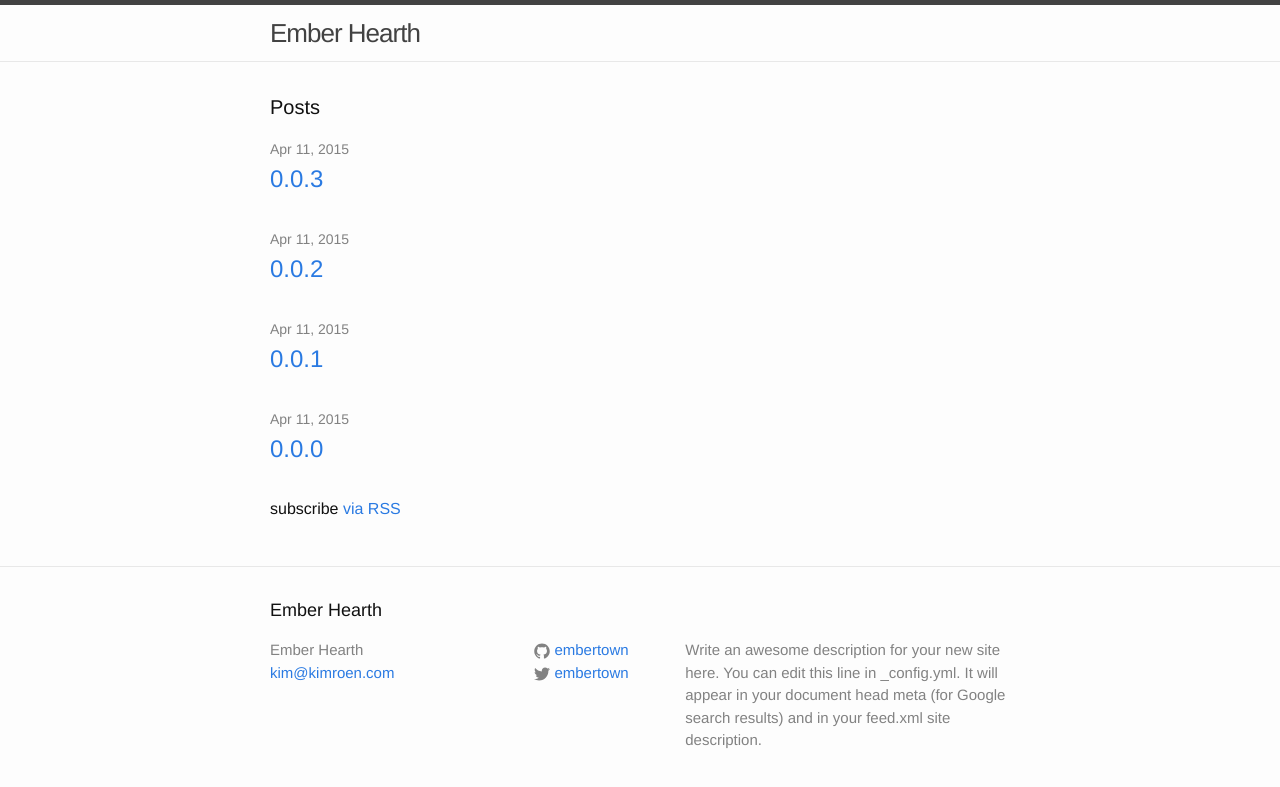
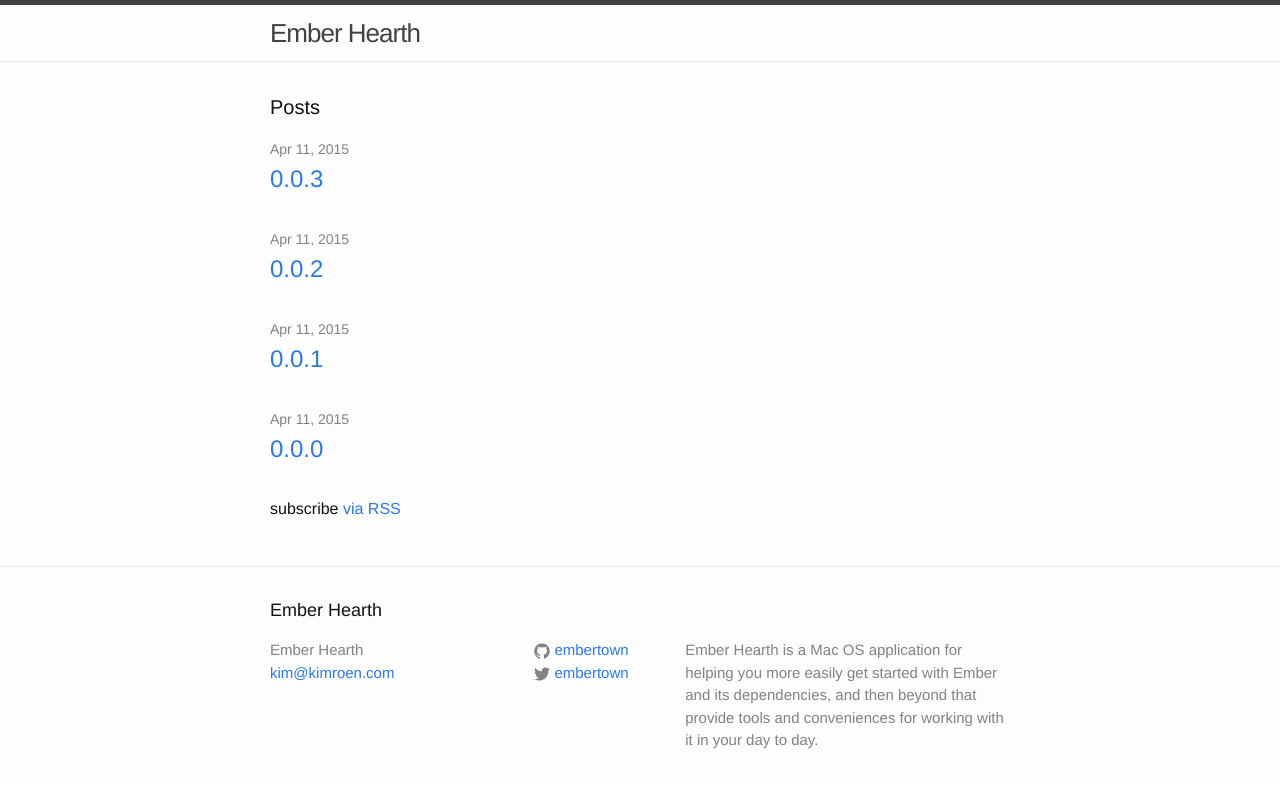
Before and after one commit to EmberTown/ember-hearth, a Jekyll site: the page built from index.html, in a window 1280 px wide. Shown: the top 787 px of the page. Built offline with Jekyll 4.4.1, drawn with Linux system fonts in a browser that asks for light colours.

Commit message:
Temporary description of Ember Hearth…
…that is less temporary than the default one.

```diff
--- a/_config.yml
+++ b/_config.yml
@@ -3,9 +3,9 @@
 app_name: Ember Hearth
 email: kim@kimroen.com
 description: > # this means to ignore newlines until "baseurl:"
-  Write an awesome description for your new site here. You can edit this
-  line in _config.yml. It will appear in your document head meta (for
-  Google search results) and in your feed.xml site description.
+  Ember Hearth is a Mac OS application for helping you more easily get started
+  with Ember and its dependencies, and then beyond that provide tools and
+  conveniences for working with it in your day to day.
 baseurl: "/ember-hearth" # the subpath of your site, e.g. /blog/
 url: "http://ember.town" # the base hostname & protocol for your site
 twitter_username: embertown
```
